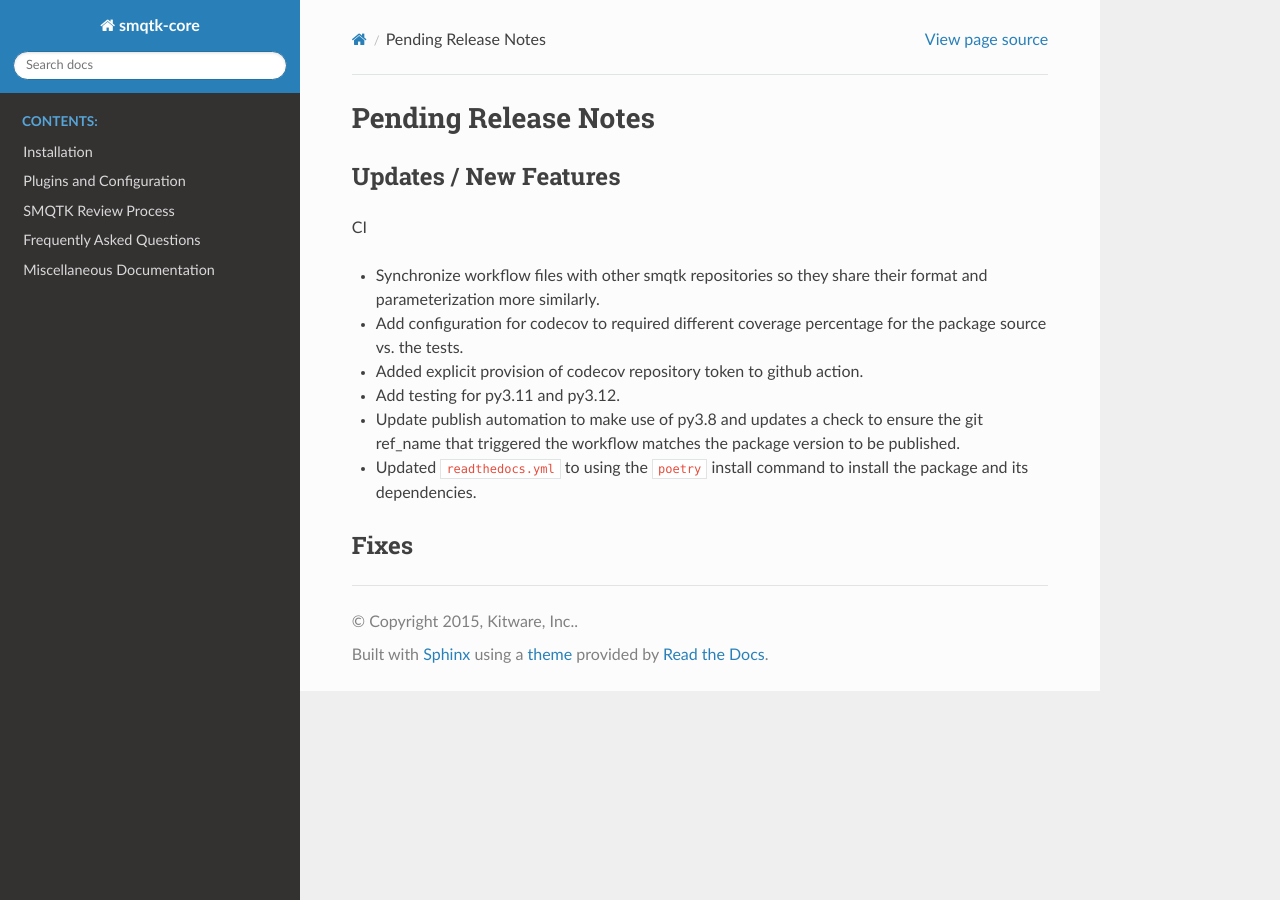
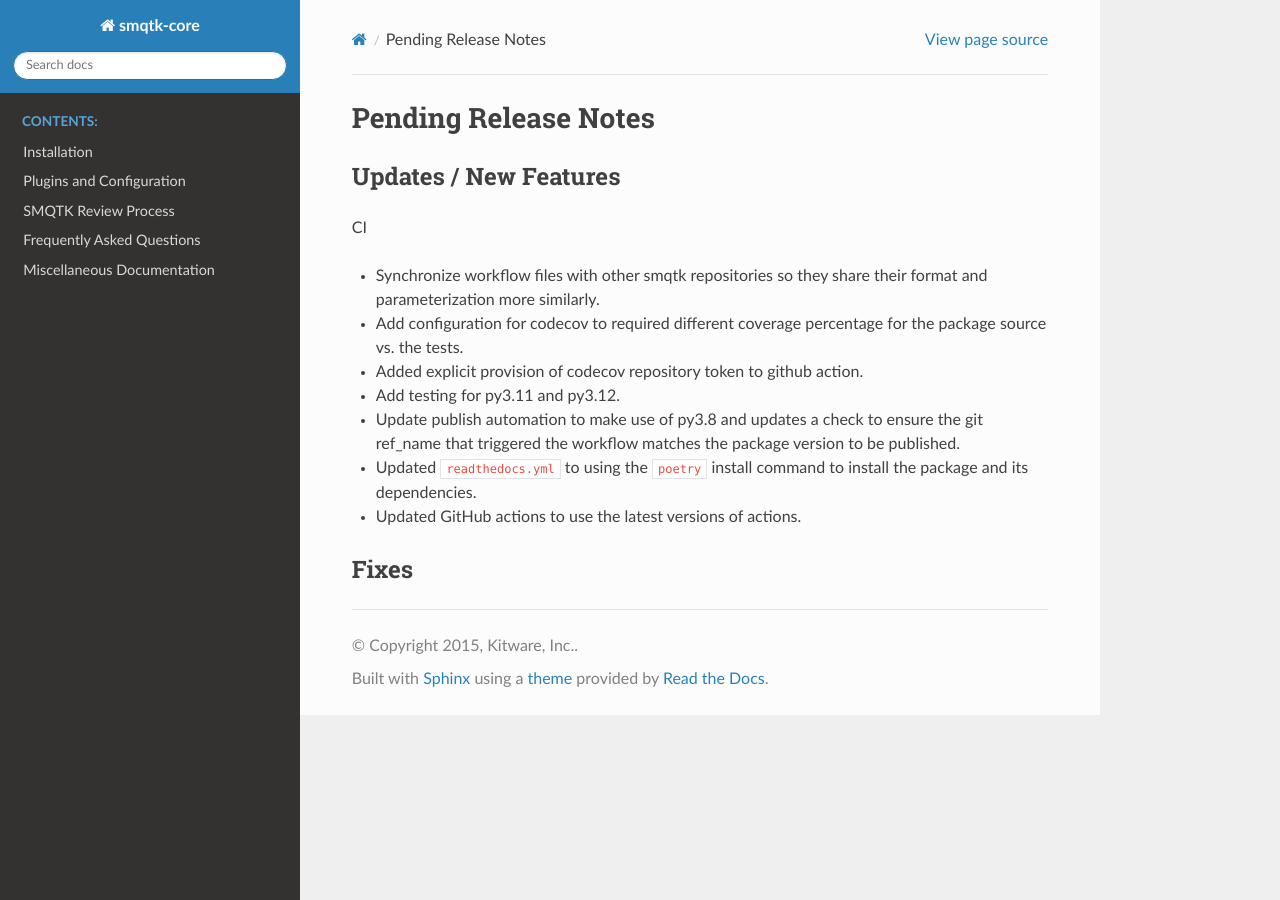
Before and after one commit to Kitware/SMQTK-Core, a Sphinx documentation site: the page built from docs/release_notes/pending_release.rst, in a window 1280 px wide. Built offline with Sphinx 7.4.7 and the Read the Docs theme 3.1.0, drawn with Linux system fonts in a browser that asks for light colours; pages that are not in the unit, such as notebooks, are missing from menus; the version number is read from the project's files by our own code.

Commit message:
Updated github actions to use current cache and checkout versions

```diff
--- a/docs/release_notes/pending_release.rst
+++ b/docs/release_notes/pending_release.rst
@@ -23,5 +23,7 @@ CI
 * Updated ``readthedocs.yml`` to using the ``poetry`` install command to
   install the package and its dependencies.
 
+* Updated GitHub actions to use the latest versions of actions.
+
 Fixes
 -----
```
Also changed, not shown: 3 other files.
